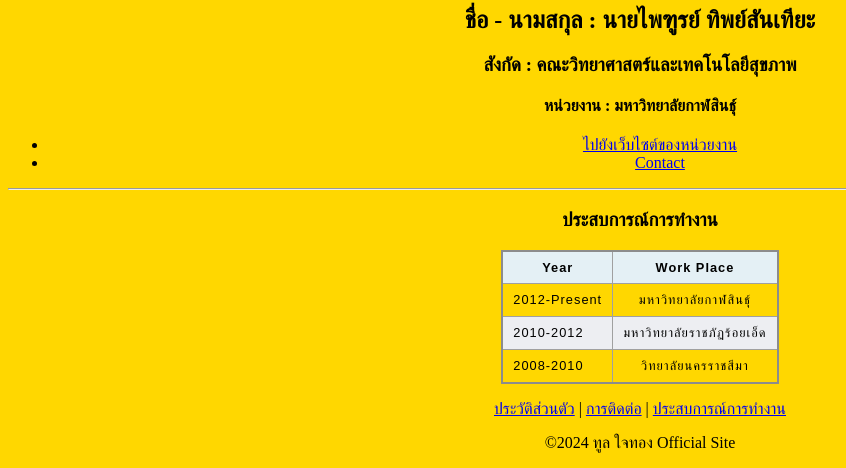
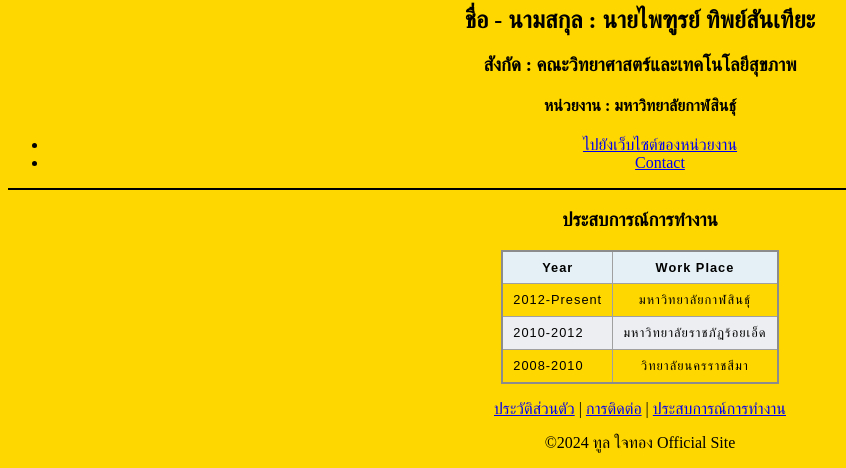
Before and after one commit to bombomstory/MyPage2024, a plain HTML site: page index.html in a window 1280 px wide. Shown: the part 338-806 px from the top of the page, without its empty margins (0-846 px from the left). Drawn offline with Linux system fonts and the light colour scheme.

Commit message:
ปรับรูปแบบเส้น

```diff
--- a/styles.css
+++ b/styles.css
@@ -6,6 +6,9 @@ img {
     border-radius: 50%;
 }
 
+hr {
+  border-style: solid;
+}
 emoji-presentation {
   font-variant-emoji: 2B50;
 }
```
